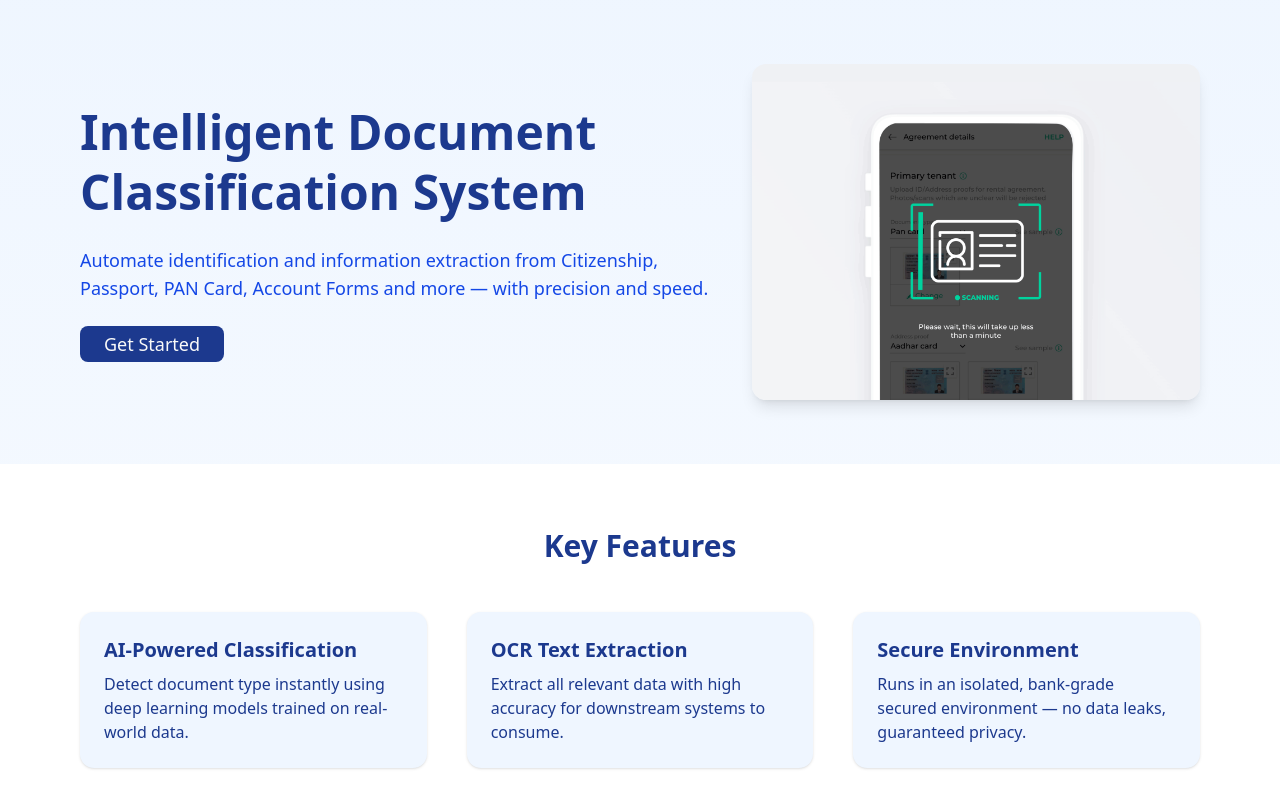
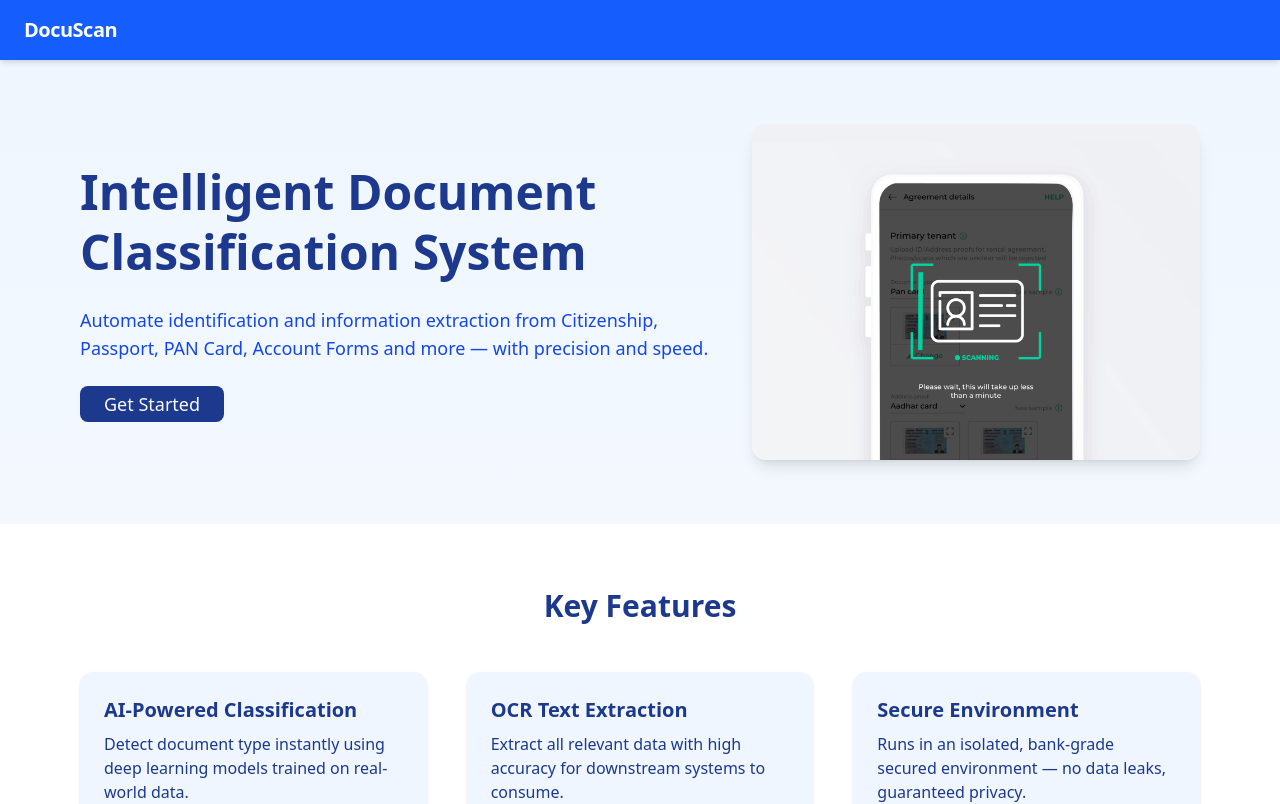
Before and after one commit to khemrajshrestha471/Documents-Classify-GlobalIME, a Next.js app: page / in a window 1280 px wide. Shown: the top 804 px of the page. Built offline with nearby package versions, Linux system fonts and the light colour scheme.

Commit message:
Navbar added

```diff
--- /dev/null
+++ b/app/components/Navbar.tsx
@@ -0,0 +1,16 @@
+// app/components/Navbar.tsx
+"use client";
+
+import Link from "next/link";
+
+export default function Navbar() {
+  return (
+    <nav className="bg-blue-600 text-white px-6 py-4 shadow-md sticky top-0 z-50">
+      <div className="container mx-auto flex justify-between items-center">
+        <Link href="/" className="text-xl font-semibold tracking-tight">
+          DocuScan
+        </Link>
+      </div>
+    </nav>
+  );
+}
--- a/app/layout.tsx
+++ b/app/layout.tsx
@@ -1,6 +1,7 @@
 import type { Metadata } from "next";
 import { Geist, Geist_Mono } from "next/font/google";
 import "./globals.css";
+import Navbar from "@/app/components/Navbar";
 
 const geistSans = Geist({
   variable: "--font-geist-sans",
@@ -25,6 +26,7 @@
   return (
     <html lang="en">
       <body className={`${geistSans.variable} ${geistMono.variable}`}>
+      <Navbar />
         {children}
       </body>
     </html>
```
Also changed, not shown: app/page.tsx (+0 -29 lines).
